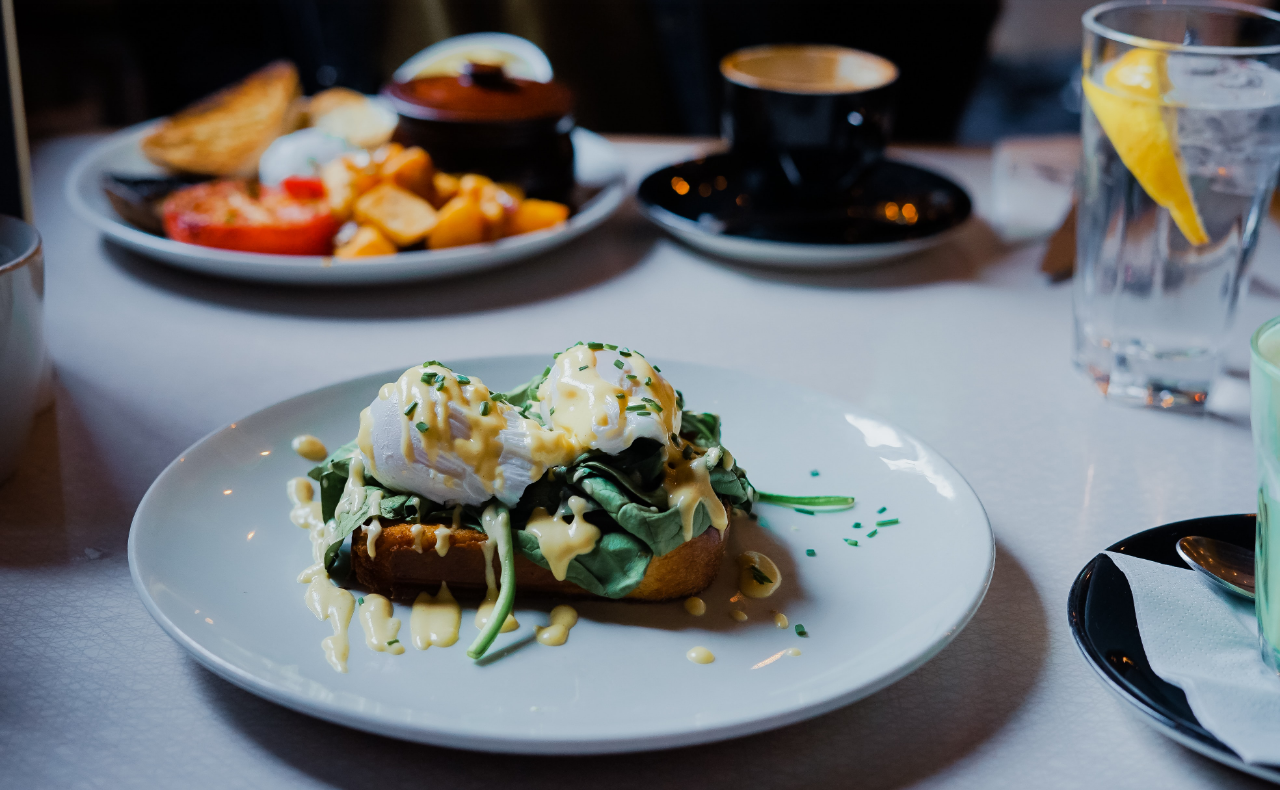
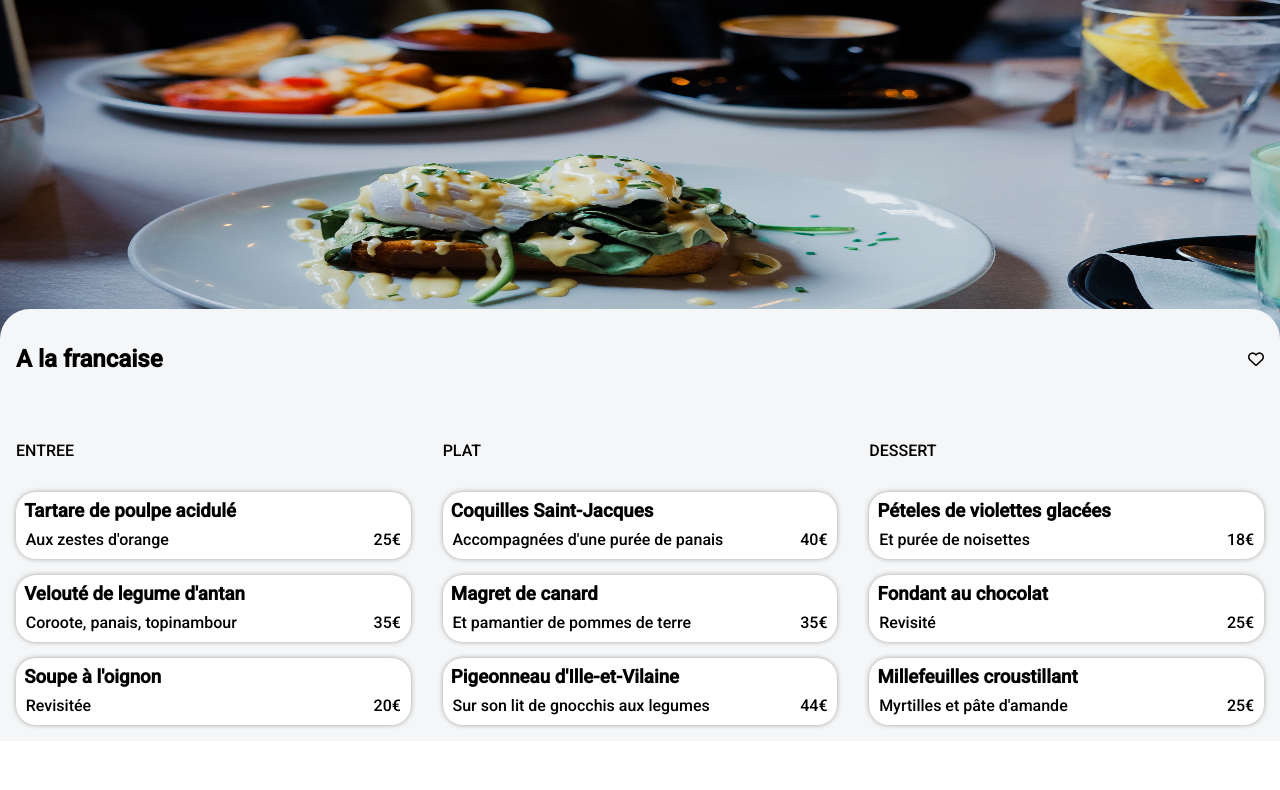
Before and after one commit to ndoubayo/Projet-Ohmyfood, a website: page francaise.html in a window 1280 px wide. Shown: the part 59-849 px from the top of the page. After the commit the page ends 800 px from the top, so only its background shows below. Drawn offline with Linux system fonts and the light colour scheme; a web font is replaced by a local one.

Commit message:
Handling page 'francçaise'

```diff
--- a/francaise.html
+++ b/francaise.html
@@ -13,32 +13,32 @@
         <a href="index.html"><i class="fa-sharp fa-solid fa-arrow-left"></i></a>
             <h1>ohmyfood</h1>
     </header>
-    <main>
-        <img src="images/francaise.jpg" alt="" width="100%">
+    <main class="mainpages">
+        <img src="images/francaise.jpg" alt="" >
         <section class="sectiondepage">
             <div class="entete">
                 <h2> A la francaise</h2>
                 <i class="fa-sharp fa-regular fa-heart"></i>
                 </div>
             <div class="contener-nourriture">
-                <div class="qualite-nourritue">
+                <div class="qualite-nourriture">
                     <p>ENTREE</p>
                     <div class="menu">
-                        <h3 class="h3">Tartare de poulpe acidulé</h3>
+                        <h3 class="nomduplat">Tartare de poulpe acidulé</h3>
                         <div class="phraseprix">
                             <p>Aux zestes d'orange</p>
                             <p class="prix">25€</p>
                         </div>
                     </div>
                     <div class="menu">
-                        <h3>Velouté de legume d'antan</h3>
+                        <h3 class="nomduplat">Velouté de legume d'antan</h3>
                         <div class="phraseprix">
                             <p>Coroote, panais, topinambour</p>
                             <p class="prix">35€</p>
                         </div>
                     </div>
                     <div class="menu">
-                        <h3>Soupe à l'oignon</h3>
+                        <h3 class="nomduplat">Soupe à l'oignon</h3>
                         <div class="phraseprix">
                             <p>Revisitée</p>
                             <p class="prix">20€</p>
@@ -46,24 +46,24 @@
                     </div>
                 </div>
 
-                <div class="qualite-nourritue">
+                <div class="qualite-nourriture">
                     <p>PLAT</p>
                     <div class="menu">
-                        <h3>Coquilles Saint-Jacques</h3>
+                        <h3 class="nomduplat">Coquilles Saint-Jacques</h3>
                         <div class="phraseprix">
                             <p>Accompagnées d'une purée de panais</p>
                             <p class="prix">40€</p>
                         </div>
                     </div>
                     <div class="menu">
-                        <h3>Magret de canard</h3>
+                        <h3 class="nomduplat">Magret de canard</h3>
                         <div class="phraseprix">
                             <p>Et pamantier de pommes de terre</p>
                             <p class="prix">35€</p>
                         </div>
                     </div>
                     <div class="menu">
-                        <h3>Pigeonneau d'Ille-et-Vilaine</h3>
+                        <h3 class="nomduplat">Pigeonneau d'Ille-et-Vilaine</h3>
                         <div class="phraseprix">
                             <p>Sur son lit de gnocchis aux legumes</p>
                             <p class="prix">44€</p>
@@ -71,24 +71,24 @@
                     </div>
                 </div>
 
-                <div class="qualite-nourritue">
+                <div class="qualite-nourriture">
                     <p>DESSERT</p>
                     <div class="menu">
-                        <h3>Pételes de violettes glacées</h3>
+                        <h3 class="nomduplat">Pételes de violettes glacées</h3>
                         <div class="phraseprix">
                             <p>Et purée de noisettes</p>
                             <p class="prix">18€</p>
                         </div>
                     </div>
                     <div class="menu">
-                        <h3>Fondant au chocolat</h3>
+                        <h3 class="nomduplat">Fondant au chocolat</h3>
                         <div class="phraseprix">
                             <p>Revisité</p>
                             <p class="prix">25€</p>
                         </div>
                     </div>
                     <div class="menu">
-                        <h3>Millefeuilles croustillant</h3>
+                        <h3 class="nomduplat">Millefeuilles croustillant</h3>
                         <div class="phraseprix">
                             <p>Myrtilles et pâte d'amande</p>
                             <p class="prix">25€</p>
--- a/sass/layout/footer.scss
+++ b/sass/layout/footer.scss
@@ -5,14 +5,22 @@ footer{
     padding: 2rem;
     margin-top: 5rem;
     h3{
+        font-weight: 500;
         font-family: 'Shrikhand', cursive;
+        margin-bottom: 2.5rem;
     }
     .footer_elements{
         font-family: 'Roboto', sans-serif;
         display: flex;
         align-items: center;
-        & p{
-            margin: .3rem;
+        margin-bottom: .7rem;
+    }
+    .with_icon{
+        .fork{
+            margin-right: .9rem;
+        }
+        .hand{
+            margin-right: .5rem;
         }
     }
 }
--- a/sass/layout/section1.scss
+++ b/sass/layout/section1.scss
@@ -35,7 +35,7 @@ main{
         }
 
         .decouvrez {
-            font-family: 'Dosis', sans-serif;
+           font-weight: 100;
         }
         button{
             background: linear-gradient(to bottom, #ff79da, #9356dc);
@@ -44,8 +44,8 @@ main{
             border-radius: 25px;
             padding: 10px;
             box-shadow: 0 0 7px #777676;
+
             &:hover{
-                transition: 300ms all;
                 transform: scale(1.03);
                 opacity: 0.8;
             }
@@ -76,8 +76,8 @@ ul {
         gap: 1.5rem;
         border-radius: 25px;
         box-shadow: 0 0 5px #a3a3a3;
+        transition: 400ms all;
         &:hover{
-            transition: 400ms all;
             transform: scale(1.03);
         }
         &::before{
--- a/sass/layout/section2.scss
+++ b/sass/layout/section2.scss
@@ -13,6 +13,10 @@
         grid-template-columns: 1fr 1fr;
         grid-template-rows: 1fr 1fr;
         gap: 2rem;
+        @media (max-width: 600px) {
+            grid-template-columns: 1fr;
+            grid-template-rows: repeat(4, 1fr);
+        }
 
     }
 }
@@ -47,7 +51,29 @@ figure{
 }
 }
 figcaption {
+    display: flex;
+    align-items: center;
+    justify-content: space-between;
     :nth-child(1),:nth-child(2){
-        margin: .5rem;
+        margin: .3rem;
     }
+    .icon_contener{
+        background: linear-gradient(to bottom, #ff79da, #9356dc);
+        width: 1rem;
+        height: 1rem;
+
+        right: 10%;
+        top: 175px;
+        i {
+                position: absolute;
+                font-size: 2rem;
+
+                .fa-solid{
+                    background-clip: text;
+                    -webkit-background-clip: text;
+                    color: transparent;
+                }
+            }
+    }
+
 }
--- a/sass/pages/restos.scss
+++ b/sass/pages/restos.scss
@@ -8,34 +8,60 @@
         margin-top: 13px;
     }
 }
+.mainpages{
+    position: relative;;
+    img{
+        position: absolute;
+        z-index: 1;
+        height: 25rem;
+        width: 100%;
+    }
+}
 .sectiondepage{
+    position: absolute;
+    z-index: 2;
+    top: 320px;
+    left: 0px;
+    width: 100%;
     display: flex;
     flex-direction: column;
-    padding: 1rem;
+    border-radius: 30px 30px 0px 0px;
+    background-color: rgb(245, 246, 247);
     .entete{
         display: flex;
         flex-direction: row;
         justify-content: space-between;
         align-items: center;
+        padding: 1rem;
     }
     .contener-nourriture{
-        display: flex;
-        flex-direction: row;
-        justify-content: space-between;
-        .qualite-nourritue{
+        display: grid;
+        grid-template-columns: 1fr 1fr 1fr;
+        @media (max-width: 1150px) {
+            grid-template-columns: 1fr;
+        }
+        .qualite-nourriture{
             display: flex;
             flex-direction: column;
             gap: 1rem;
+            padding: 1rem;
         }
     }
     .menu{
-        border: 2px solid black;
         border-radius: 20px;
+        padding: 2px;
+        background-color: white;
+        box-shadow: 0 0 5px #a3a3a3;
+        padding: 5px;
+        .nomduplat{
+            margin: .2rem;
+        }
         .phraseprix{
             display: flex;
             flex-direction: row;
-            p,.h3{
-                margin: 0;
+            justify-content: space-between;
+            p{
+                margin: .3rem;
             }
         }
     }
```
Also changed, not shown: index.html (+24 -4 lines), style.css, 1 other file.
